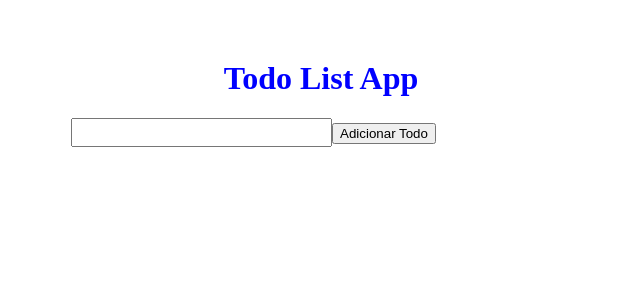
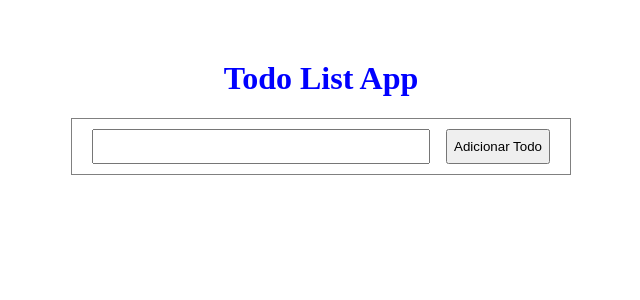
Before and after one commit to Marvin-Jorge/TodoList, a React (Create React App) app: page / in a window 1280 px wide. Shown: the top 300 px of the page, without its empty margins (319-959 px from the left). Built offline with nearby package versions, Linux system fonts and the light colour scheme.

Commit message:
todo length

```diff
--- a/src/components/TodoForm.css
+++ b/src/components/TodoForm.css
@@ -37,3 +37,18 @@ h1 {
     margin: 0 16px 0 0;
     cursor: pointer;
   }
+  form, .todo {
+    border: 1px solid grey;
+    padding: 10px 20px;
+    margin-bottom: 10px;
+  }
+  form {
+    display: flex;
+    justify-content: space-between;
+    margin-bottom: 30px;
+  }
+  form input {
+    padding: 4px 8px;
+    flex-grow: 1;
+    margin-right: 16px;
+  }
--- a/src/components/TodoForm.js
+++ b/src/components/TodoForm.js
@@ -15,6 +15,11 @@ function TodoForm() {
         completed:false,
 
 
+      }
+      if(todo.length<3){
+        setError()
+        window.alert("Escreve pelo menos uma palavra de 3 letras")
+        return false
       }
     setTodos([...todos].concat(newTodo))
     setTodo("")
@@ -72,7 +77,7 @@ setTodos(updatedTodos)
 
 
   {todoEditing===todo.id ? ( <button onClick={()=> editarTodo(todo.id)}
-  >Submit Edit</button>):(<button onClick={() => setTodoEditing(todo.id)}>Editar Todo</button>)}
+  > Editar</button>):(<button onClick={() => setTodoEditing(todo.id)}>Editar Todo</button>)}
 
   </div>
 
```
